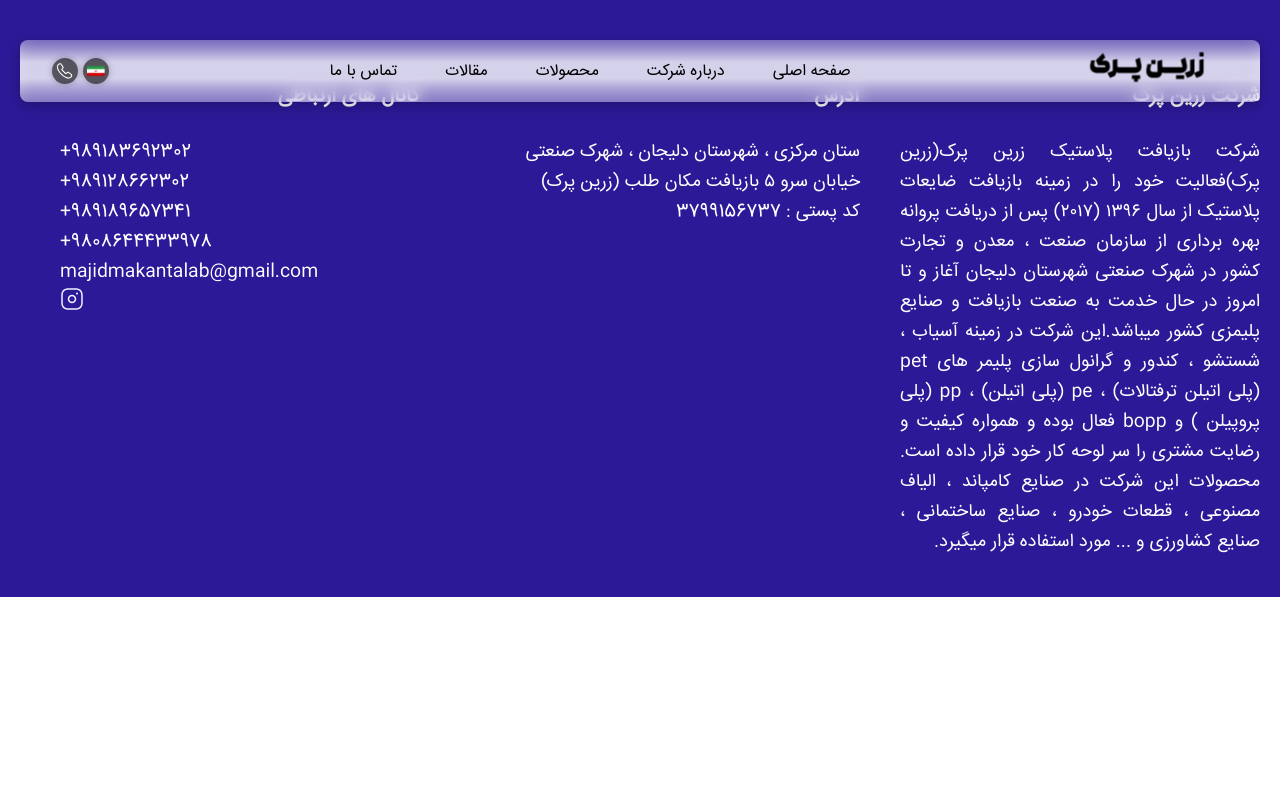
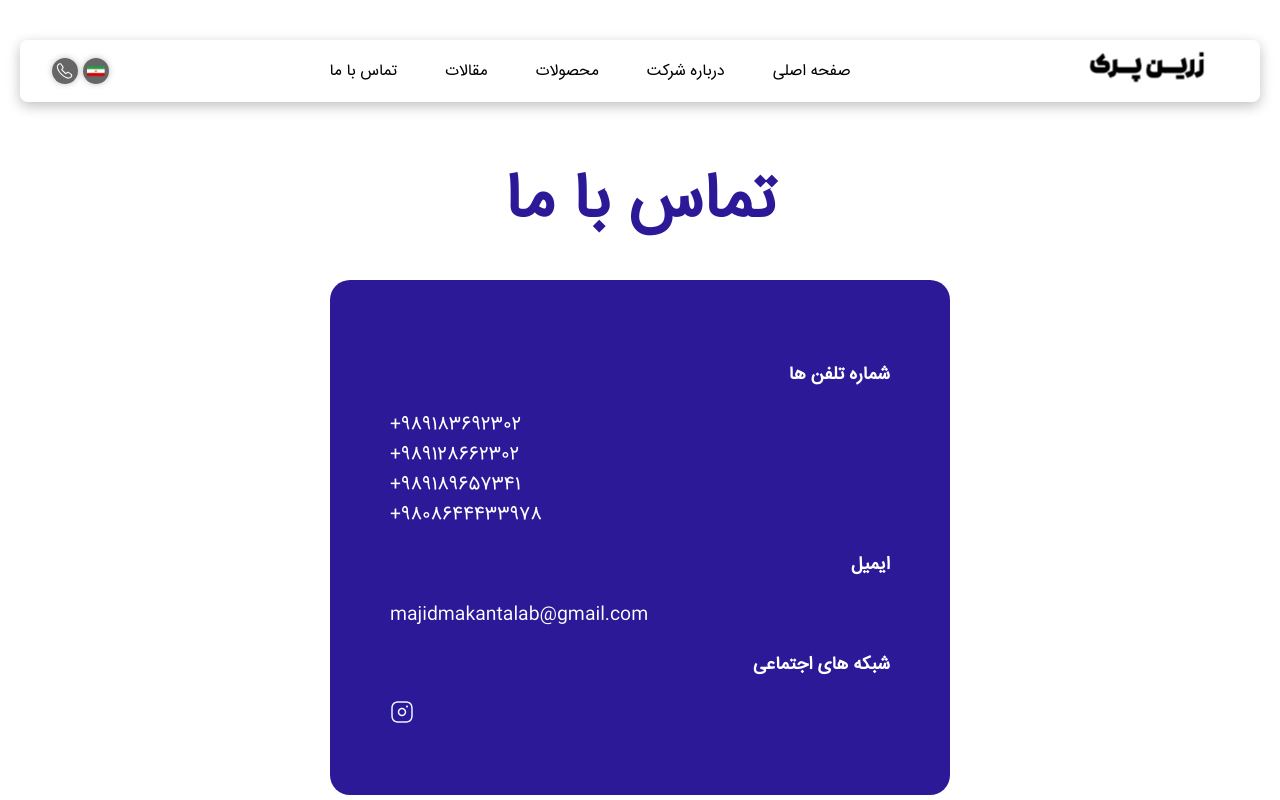
Before and after one commit to eldevflo/zarinParak, a React (Vite) app: page /contact-us in a window 1280 px wide. Shown: the top 800 px of the page. Built offline with nearby package versions, Linux system fonts and the light colour scheme.

Commit message:
add contact us page

```diff
--- a/public/locales/fa/translation.json
+++ b/public/locales/fa/translation.json
@@ -21,7 +21,7 @@
   "info":{
     "companyName": "شرکت زرین پرک",
     "addressTitle": "آدرس",
-    "address": "ستان مرکزی ، شهرستان دلیجان ، شهرک صنعتی خیابان سرو ۵ بازیافت مکان طلب (زرین پرک)",
+    "address": "استان مرکزی ، شهرستان دلیجان ، شهرک صنعتی خیابان سرو ۵ بازیافت مکان طلب (زرین پرک)",
     "postalCode": "کد پستی : 3799156737",
     "contactInfoTitle": "کانال های ارتباطی",
     "description": "شرکت بازیافت پلاستیک زرین پرک(زرین پرک)فعالیت خود را در زمینه بازیافت ضایعات پلاستیک از سال ۱۳۹۶ (۲۰۱۷) پس از دریافت پروانه بهره برداری از سازمان صنعت ، معدن و تجارت کشور در شهرک صنعتی شهرستان دلیجان آغاز و تا امروز در حال خدمت به صنعت بازیافت و صنایع پلیمزی کشور میباشد.این شرکت در زمینه آسیاب ، شستشو ، کندور و گرانول سازی پلیمر های pet (پلی اتیلن ترفتالات) ، pe (پلی اتیلن) ، pp (پلی پروپیلن ) و bopp فعال بوده و همواره کیفیت و رضایت مشتری را سر لوحه کار خود قرار داده است. محصولات این شرکت در صنایع کامپاند ، الیاف مصنوعی ، قطعات خودرو ، صنایع ساختمانی ، صنایع کشاورزی و ... مورد استفاده قرار میگیرد."
--- a/src/AppRoutes.tsx
+++ b/src/AppRoutes.tsx
@@ -4,6 +4,7 @@
 import About from "./pages/About";
 import Products from "./pages/Products";
 import Articles from "./pages/Articles";
+import ContactUs from "./pages/ContactUs";
 
 function AppRoutes() {
   return (
@@ -13,6 +14,7 @@
         <Route path="/about" element={<About />} />
         <Route path="/products" element={<Products />} />
         <Route path="/articles" element={<Articles />} />
+        <Route path="/contact-us" element={<ContactUs />} />
       </Routes>
     </Suspense>
   );
--- a/src/components/navigation/index.tsx
+++ b/src/components/navigation/index.tsx
@@ -50,7 +50,7 @@
             <a href="/articles">{t("nav.articles")}</a>
           </li>
           <li className="nav__link">
-            <a href="">{t("nav.contact")}</a>
+            <a href="/contact-us">{t("nav.contact")}</a>
           </li>
         </ul>
         <div className="nav__logo">
@@ -150,7 +150,7 @@
               <a href="/articles">{t("nav.articles")}</a>
             </li>
             <li className="mobile-nav__link">
-              <a href="">{t("nav.contact")}</a>
+              <a href="/contact-us">{t("nav.contact")}</a>
             </li>
           </ul>
         </div>
--- /dev/null
+++ b/src/pages/ContactUs/index.tsx
@@ -0,0 +1,69 @@
+import { useTranslation } from "react-i18next";
+
+function ContactUs() {
+  const { t } = useTranslation();
+  return (
+    <div className="page-content container contact-us">
+      <div className="about__section__title">{t("nav.contact")}</div>
+      <div className="contact-us about__section__text">
+        <div className="footer__media__phones">
+          <p>شماره تلفن ها</p>
+          +989183692302 <br /> +989128662302 <br /> +989189657341 <br />
+          +9808644433978
+        </div>
+        <div className="footer__media__email">
+          <p>ایمیل</p>
+          <a
+            href="mailto:majidmakantalab@gmail.com"
+            target="_blank"
+            rel="noopener noreferrer"
+          >
+            majidmakantalab@gmail.com
+          </a>
+        </div>
+        <p>شبکه های اجتماعی</p>
+        <ul className="footer__media__socials">
+          <li>
+            <a
+              href="https://www.instagram.com/plastic_recycling1390"
+              target="_blank"
+              rel="noopener noreferrer"
+              className="instagram"
+            >
+              <svg
+                width="24"
+                height="24"
+                viewBox="0 0 24 24"
+                fill="none"
+                xmlns="http://www.w3.org/2000/svg"
+              >
+                <path
+                  d="M15 22.75H9C3.57 22.75 1.25 20.43 1.25 15V9C1.25 3.57 3.57 1.25 9 1.25H15C20.43 1.25 22.75 3.57 22.75 9V15C22.75 20.43 20.43 22.75 15 22.75ZM9 2.75C4.39 2.75 2.75 4.39 2.75 9V15C2.75 19.61 4.39 21.25 9 21.25H15C19.61 21.25 21.25 19.61 21.25 15V9C21.25 4.39 19.61 2.75 15 2.75H9Z"
+                  fill="#ECF4FF"
+                />
+                <path
+                  d="M12 16.25C9.66 16.25 7.75 14.34 7.75 12C7.75 9.66 9.66 7.75 12 7.75C14.34 7.75 16.25 9.66 16.25 12C16.25 14.34 14.34 16.25 12 16.25ZM12 9.25C10.48 9.25 9.25 10.48 9.25 12C9.25 13.52 10.48 14.75 12 14.75C13.52 14.75 14.75 13.52 14.75 12C14.75 10.48 13.52 9.25 12 9.25Z"
+                  fill="#ECF4FF"
+                />
+                <path
+                  d="M17 7.4999C16.87 7.4999 16.74 7.4699 16.62 7.4199C16.5 7.3699 16.39 7.2999 16.29 7.2099C16.2 7.1099 16.12 6.9999 16.07 6.8799C16.02 6.7599 16 6.6299 16 6.4999C16 6.3699 16.02 6.2399 16.07 6.1199C16.13 5.9899 16.2 5.8899 16.29 5.7899C16.34 5.7499 16.39 5.6999 16.44 5.6699C16.5 5.6299 16.56 5.5999 16.62 5.5799C16.68 5.5499 16.74 5.5299 16.81 5.5199C17.13 5.4499 17.47 5.5599 17.71 5.7899C17.8 5.8899 17.87 5.9899 17.92 6.1199C17.97 6.2399 18 6.3699 18 6.4999C18 6.6299 17.97 6.7599 17.92 6.8799C17.87 6.9999 17.8 7.1099 17.71 7.2099C17.61 7.2999 17.5 7.3699 17.38 7.4199C17.26 7.4699 17.13 7.4999 17 7.4999Z"
+                  fill="#ECF4FF"
+                />
+              </svg>
+            </a>
+          </li>
+          <li>
+            <a
+              href="https://wa.me/989183692302"
+              target="_blank"
+              rel="noopener noreferrer"
+              className="whatsApp"
+            ></a>
+          </li>
+        </ul>
+      </div>
+    </div>
+  );
+}
+
+export default ContactUs;
--- a/src/styles/index.scss
+++ b/src/styles/index.scss
@@ -45,6 +45,10 @@
 body {
   overflow-x: hidden;
 }
+a {
+  text-decoration: none;
+  color: white;
+}
 .container {
   max-width: var(--max-content-width);
   margin: auto;
@@ -67,3 +71,10 @@
   align-items: center;
   text-align: center;
 }
+.contact-us {
+  p {
+    font-weight: 700;
+    margin: 20px 0;
+    text-align: right;
+  }
+}
--- a/src/styles/navigation.scss
+++ b/src/styles/navigation.scss
@@ -82,6 +82,7 @@
   padding: 0 15px;
   height: 60px;
   padding-top: 16px;
+  border-bottom: 1px solid rgba(134, 134, 134, 0.199);
   &__menu {
     position: fixed;
     z-index: 9999;
```
